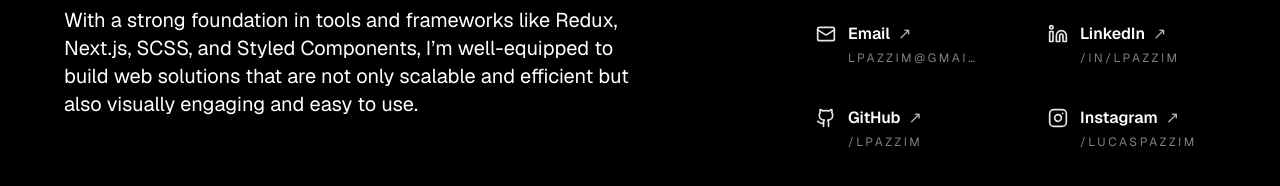
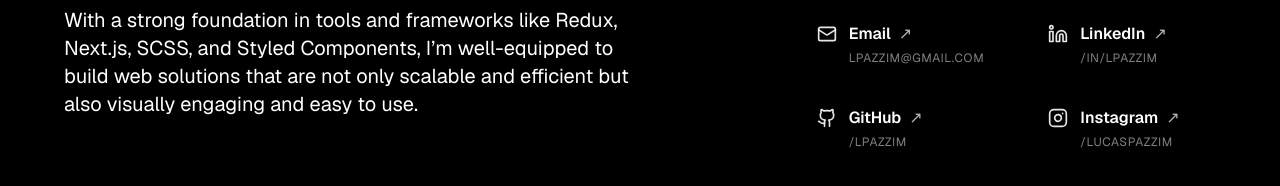
Before and after one commit to lpazzim/lp-web-app, a Next.js app: page /en/about in a window 1280 px wide. Shown: the part 566-752 px from the top of the page. Built offline with nearby package versions, Linux system fonts and the light colour scheme.

Commit message:
about page done

```diff
--- a/app/[locale]/about/page.tsx
+++ b/app/[locale]/about/page.tsx
@@ -123,7 +123,7 @@
                               <span className="text-white/70 transition-transform group-hover:translate-x-0.5">↗</span>
                             </div>
 
-                            <div className="mt-1 text-xs uppercase tracking-[0.22em] text-white/50 truncate">
+                            <div className="mt-1 text-xs uppercase tracking-[0.05em] text-white/50 truncate">
                               {displayHref(item.href)}
                             </div>
                           </div>
```
